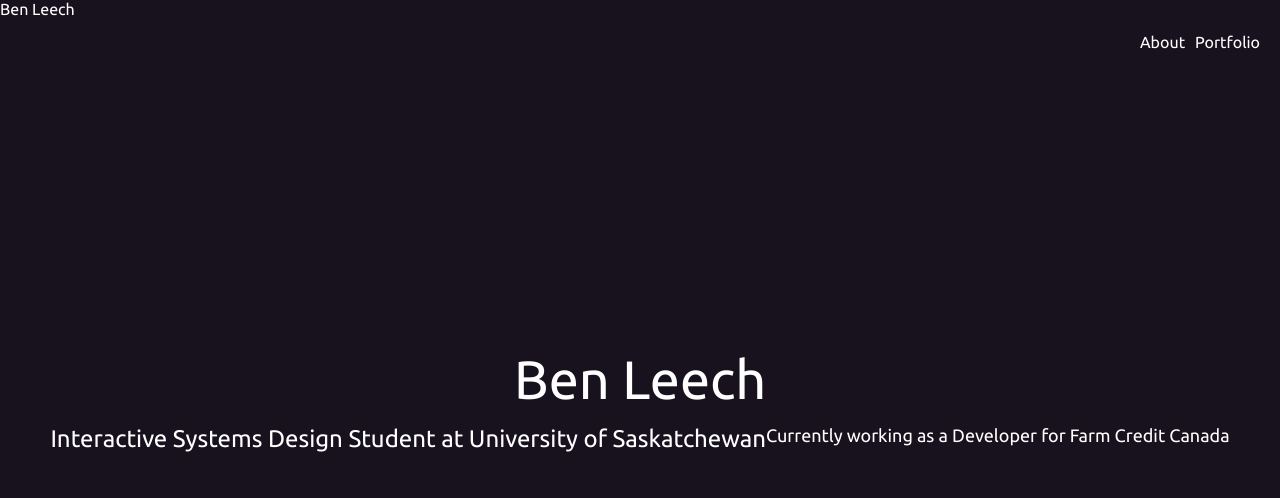
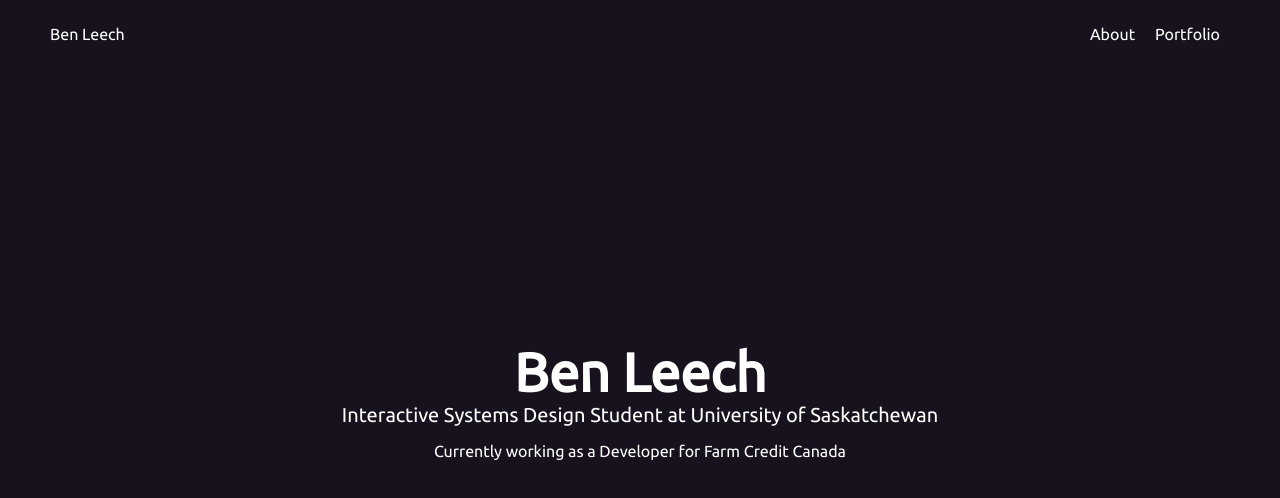
Before and after one commit to BenLeech/portfolio-website-v1, an Angular app in the folder portfolio-website/: page / in a window 1280 px wide. Shown: the top 498 px of the page. Built offline with nearby package versions, Linux system fonts and the light colour scheme.

Commit message:
improving navbar and splash

```diff
--- a/portfolio-website/src/app/navbar/navbar.component.scss
+++ b/portfolio-website/src/app/navbar/navbar.component.scss
@@ -10,13 +10,17 @@
 
 .navbar .nav-links-container{
   float: right;
-  padding:15px;
+  padding:25px;
+  margin-right: 25px;
 }
 
 .nav-link{
-  margin-right: 5px;
-  margin-left: 5px;
+  margin-right: 10px;
+  margin-left: 10px;
 }
 
 .navbar .logo-container{
+  float: left;
+  padding: 25px;
+  margin-left: 25px;
 }
--- a/portfolio-website/src/app/splash/splash.component.scss
+++ b/portfolio-website/src/app/splash/splash.component.scss
@@ -21,19 +21,20 @@
   flex: 0 1 100%;
   font-size: 54px;
   color: $primary-text-color;
-  margin-bottom: 15px;
   flex-wrap: wrap;
+  font-weight: bold;
 }
 
 .cover-container .cover-message{
-  font-size: 24px;
-  //max-width: 50%;
+  font-size: 20px;
+  max-width: 60%;
   color: $primary-text-color;
   flex-wrap: wrap;
+  margin-bottom: 15px;
 }
 
 .cover-container .cover-submessage{
-  font-size: 18px;
-  //max-width: 50%;
+  font-size: 16px;
+  width: 70%;
   color: $primary-text-color;
 }
```
